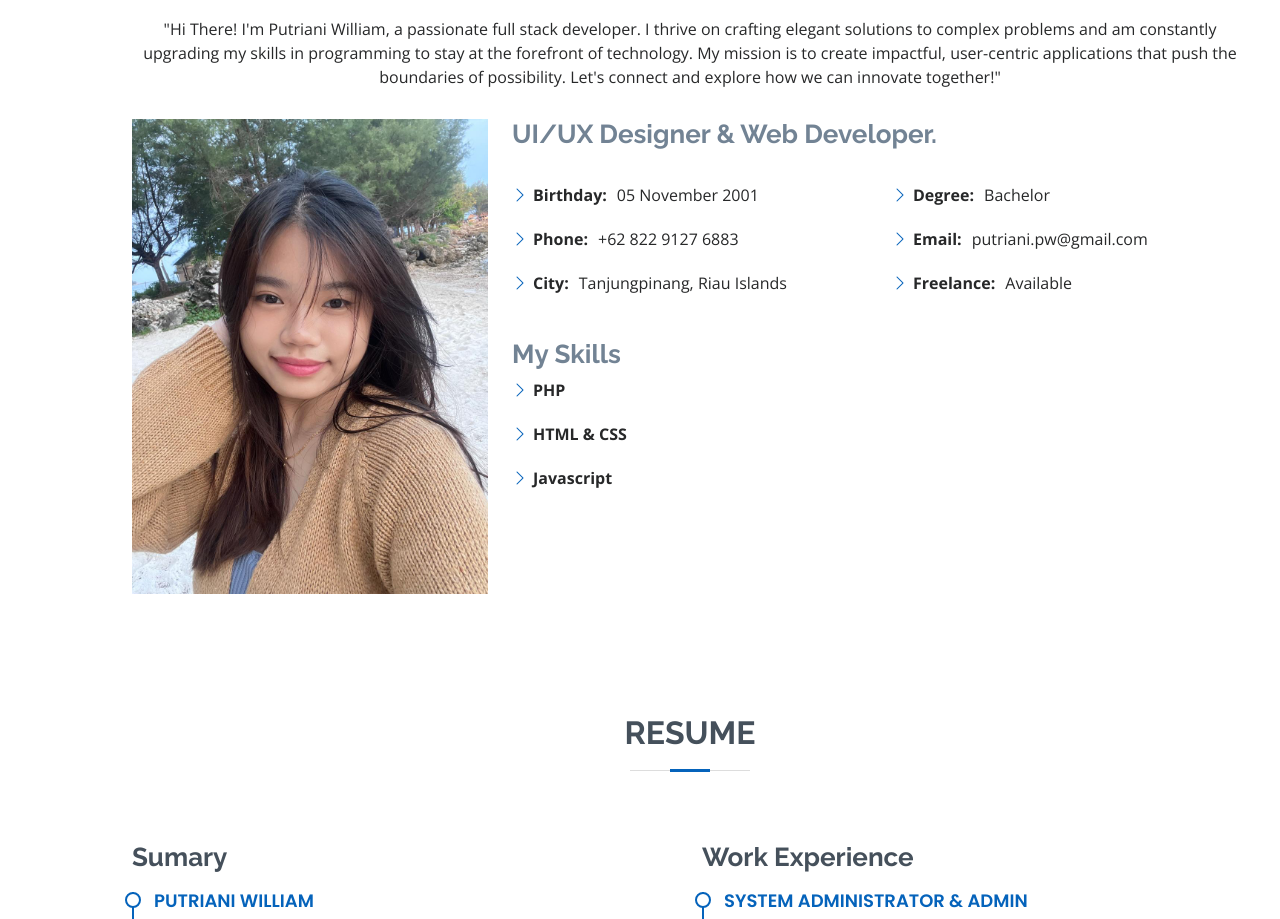
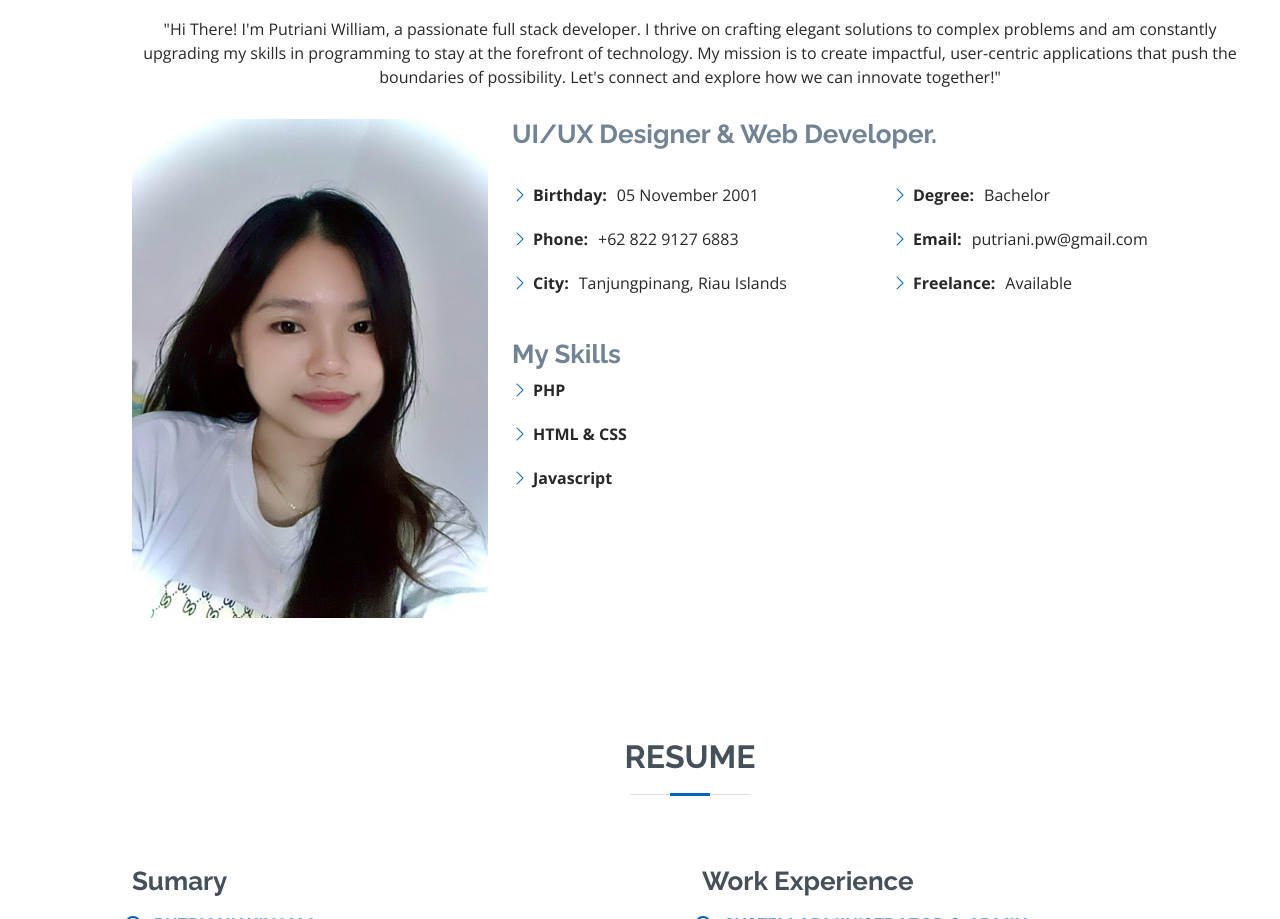
Before and after one commit to daredevilpw/portfolio, a plain HTML site: page index.html in a window 1280 px wide. Shown: the part 921-1840 px from the top of the page. Drawn offline with nearby package versions, Linux system fonts and the light colour scheme.

Commit message:
update profile

```diff
--- a/index.html
+++ b/index.html
@@ -84,7 +84,7 @@
         </div>
         <div class="row">
           <div class="col-lg-4">
-            <img src="assets/img/profile.jpg" class="img-fluid" alt="">
+            <img src="assets/img/profile2.jpg" class="img-fluid" alt="">
           </div>
           <div class="col-lg-8 pt-4 pt-lg-0 content">
             <h3>UI/UX Designer &amp; Web Developer.</h3>
```
